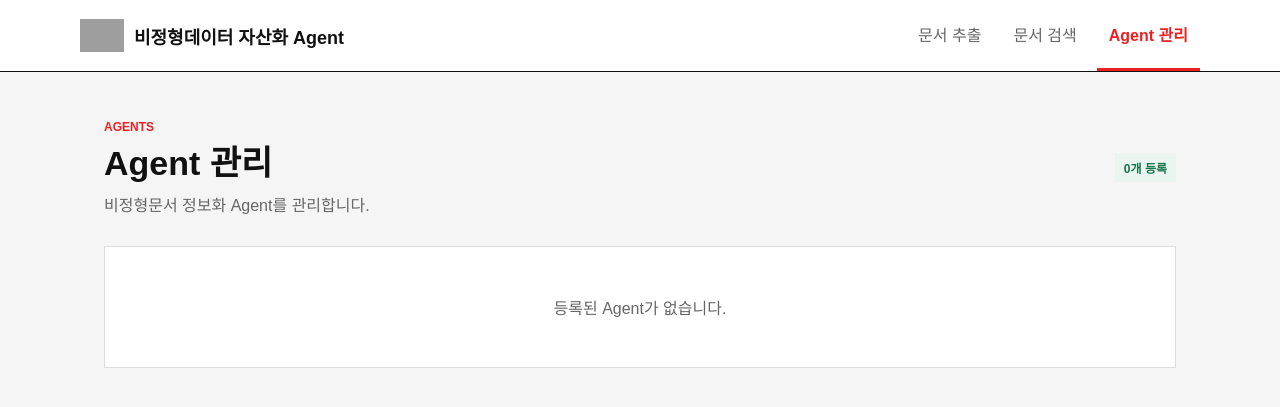
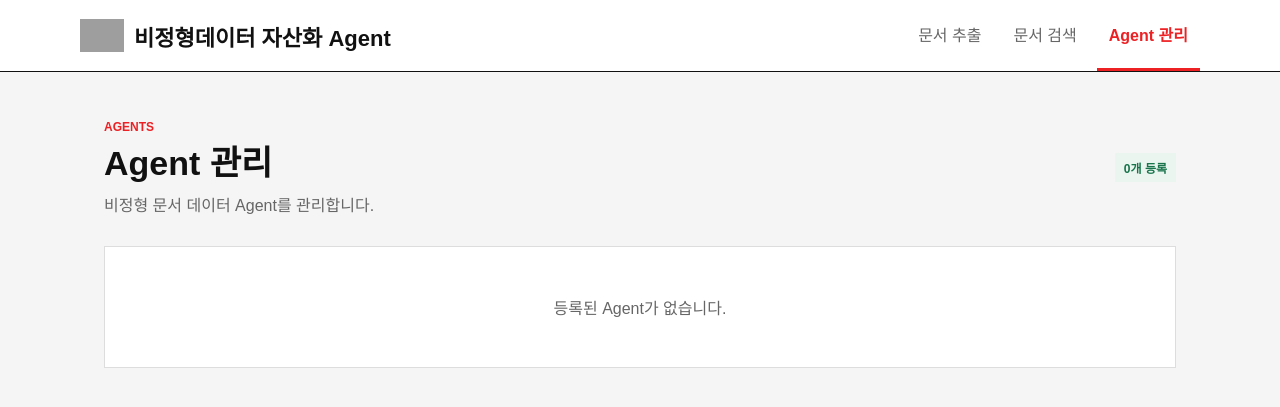
Before and after one commit to kirbyna/Agent, a Flask app: page /agents in a window 1280 px wide. Shown: the top 407 px of the page. Run offline with Flask 3, Linux system fonts and the light colour scheme; some web fonts are replaced; grey boxes are pictures that could not be loaded.

Commit message:
Update agents page copy and enlarge brand title

```diff
--- a/src/gmail_safe_mcp/static/app.css
+++ b/src/gmail_safe_mcp/static/app.css
@@ -16,7 +16,7 @@
 body { background: var(--bg); color: var(--ink); font-family: "IBM Plex Sans KR", sans-serif; margin: 0; min-height: 100vh; }
 button, input { font: inherit; }
 .topbar { align-items: center; background: var(--surface); border-bottom: 1px solid var(--ink); display: flex; height: 72px; justify-content: space-between; padding: 0 max(24px, calc((100vw - 1120px) / 2)); }
-.brand { align-items: center; color: var(--ink); display: flex; font-size: 18px; font-weight: 700; gap: 10px; text-decoration: none; }
+.brand { align-items: center; color: var(--ink); display: flex; font-size: 22px; font-weight: 700; gap: 10px; text-decoration: none; }
 .brand-mark { height: 36px; object-fit: contain; width: 44px; }
 nav { align-self: stretch; display: flex; gap: 8px; }
 .nav-link { align-items: center; border-bottom: 3px solid transparent; color: var(--muted); display: flex; padding: 0 12px; text-decoration: none; }
--- a/src/gmail_safe_mcp/templates/agents.html
+++ b/src/gmail_safe_mcp/templates/agents.html
@@ -5,7 +5,7 @@
   <div>
     <p class="eyebrow">AGENTS</p>
     <h1>Agent 관리</h1>
-    <p class="subtext">비정형문서 정보화 Agent를 관리합니다.</p>
+    <p class="subtext">비정형 문서 데이터 Agent를 관리합니다.</p>
   </div>
   <span class="agent-count">{{ agents|length }}개 등록</span>
 </section>
```
